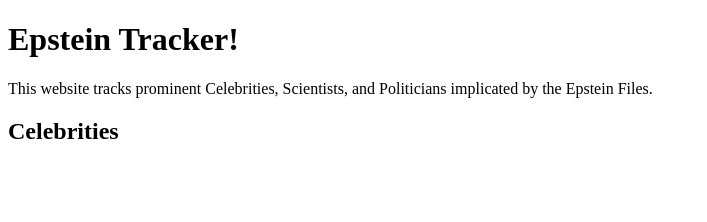
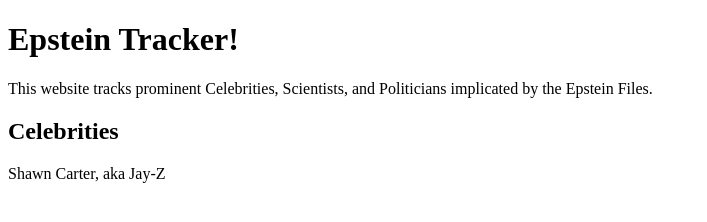
Before and after one commit to Epstein-Class-Tracker/epsteinclasstracker.github.io, a plain HTML site: page index.html in a window 1280 px wide. Shown: the whole page, without its empty margins (0-707 px from the left). Drawn offline with Linux system fonts and the light colour scheme.

Commit message:
Update index.html

```diff
--- a/index.html
+++ b/index.html
@@ -6,6 +6,8 @@
 <body>
     <h1>Epstein Tracker!</h1>
     <p>This website tracks prominent Celebrities, Scientists, and Politicians implicated by the Epstein Files.</p>
+
     <h2>Celebrities</h2>
+    <p>Shawn Carter, aka Jay-Z</p>
 </body>
 </html>
```
